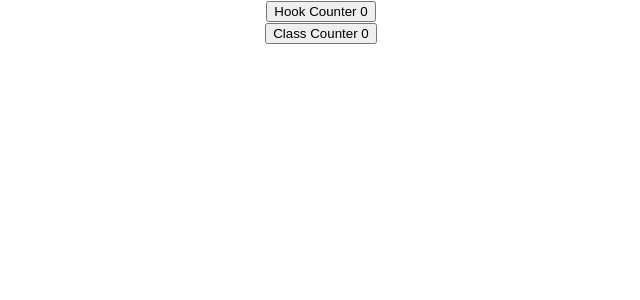
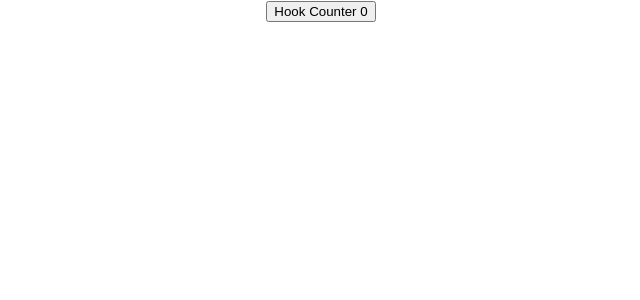
Before and after one commit to Afirestriker/react-concepts-in-action, a React (Create React App) app in the folder ReactJS-Tutorial/react-hooks/: page / in a window 1280 px wide. Shown: the top 300 px of the page, without its empty margins (319-959 px from the left). Built offline with nearby package versions, Linux system fonts and the light colour scheme.

Commit message:
Lesson 2 - useState Hook

```diff
--- a/ReactJS-Tutorial/react-hooks/src/App.js
+++ b/ReactJS-Tutorial/react-hooks/src/App.js
@@ -7,7 +7,7 @@ function App() {
     return (
         <div className="App">
             <HookCounter />
-            <ClassCounter />
+            {/* <ClassCounter /> */}
         </div>
     );
 }
```
